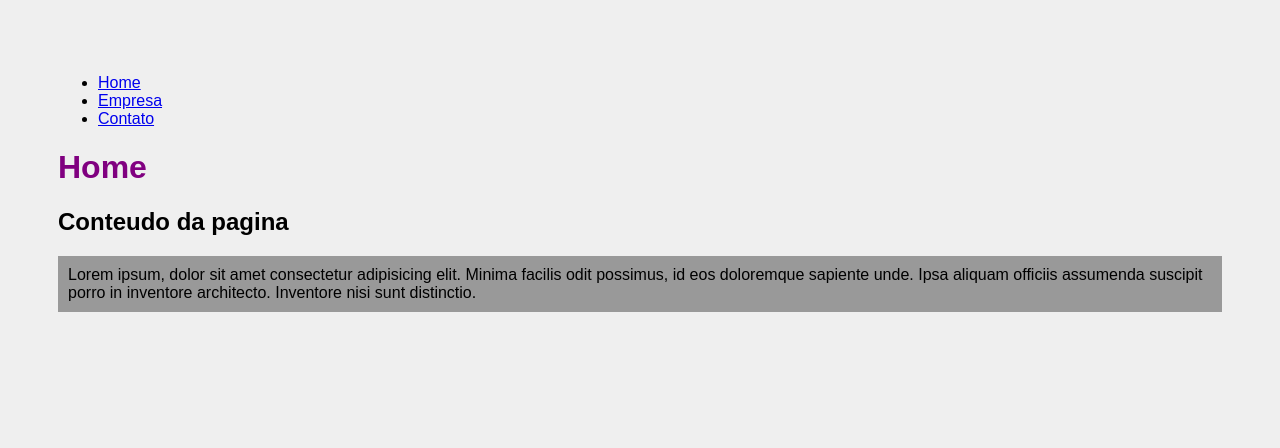
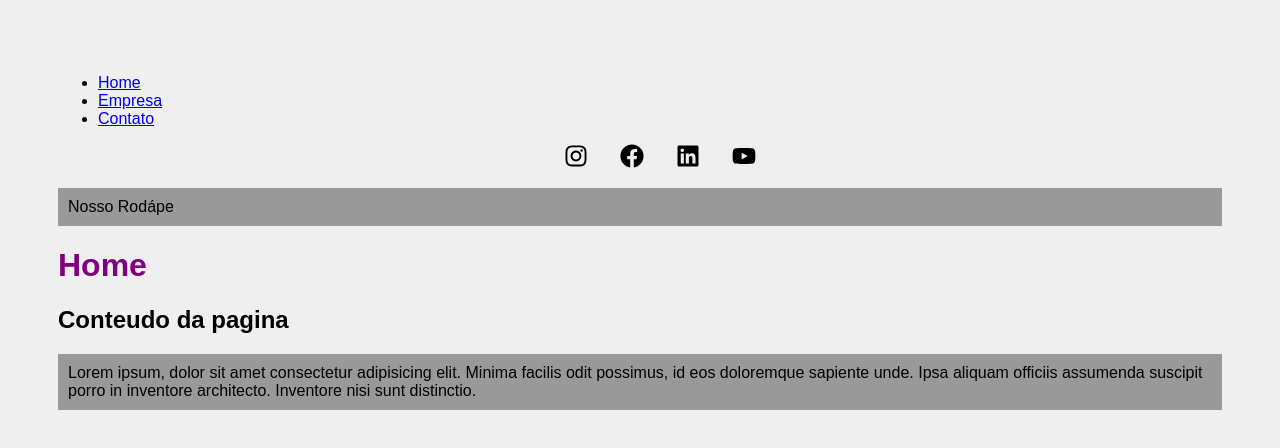
Before and after one commit to PabloSantosdve/Curso_React, a React (Vite) app in the folder meu_projeto/: page / in a window 1280 px wide. Shown: the top 448 px of the page. Built offline with nearby package versions, Linux system fonts and the light colour scheme.

Commit message:
Aprendendo a usar o react icons

```diff
--- a/meu_projeto/package.json
+++ b/meu_projeto/package.json
@@ -10,8 +10,10 @@
     "preview": "vite preview"
   },
   "dependencies": {
+    "icons": "^1.0.0",
     "react": "^18.3.1",
     "react-dom": "^18.3.1",
+    "react-icons": "^5.2.1",
     "react-router-dom": "^6.26.0"
   },
   "devDependencies": {
--- a/meu_projeto/src/App.jsx
+++ b/meu_projeto/src/App.jsx
@@ -4,6 +4,7 @@ import { BrowserRouter as Router, Routes, Route, Link } from 'react-router-dom';
 import Home from './pages/Home';
 import Empresa from './pages/Empresa';
 import Contato from './pages/Contato';
+import Footer from './components/Footer';
 
 function App() {
   return (
@@ -27,6 +28,8 @@ function App() {
         </ul>
       </nav>
 
+      <Footer />
+
       {/* Define as rotas da aplicação */}
       <Routes>
         {/* Rota para a página Home */}
@@ -37,6 +40,8 @@ function App() {
         <Route path="/contato" element={<Contato />} />
       </Routes>
     </Router>
+
+
   );
 }
 
--- /dev/null
+++ b/meu_projeto/src/components/Footer.jsx
@@ -0,0 +1,17 @@
+import {FaFacebook, FaInstagram, FaLinkedin, FaYoutube} from 'react-icons/fa'
+import Styles from './Footer.module.css'
+
+function Footer(){
+	return(
+		<footer>
+			<ul className={Styles.social_list}>
+				<li><FaInstagram /></li>
+				<li><FaFacebook /></li>
+				<li><FaLinkedin /></li>
+				<li><FaYoutube/></li>
+			</ul>
+			<p>Nosso Rodápe</p>
+		</footer>
+	)
+}
+export default Footer
--- /dev/null
+++ b/meu_projeto/src/components/Footer.module.css
@@ -0,0 +1,15 @@
+.social_list{
+	display: flex;
+	justify-content: center;
+	align-items: center;
+	list-style: none;
+}
+
+.social_list li{
+	margin: 0 1em;
+}
+
+.social_list svg{
+	font-size: 1.5em;
+	cursor: pointer;
+}
--- /dev/null
+++ b/package.json
@@ -0,0 +1,5 @@
+{
+  "dependencies": {
+    "react-icons": "^5.2.1"
+  }
+}
```
Also changed, not shown: 2 other files (tests, documents, lock files or other folders).
